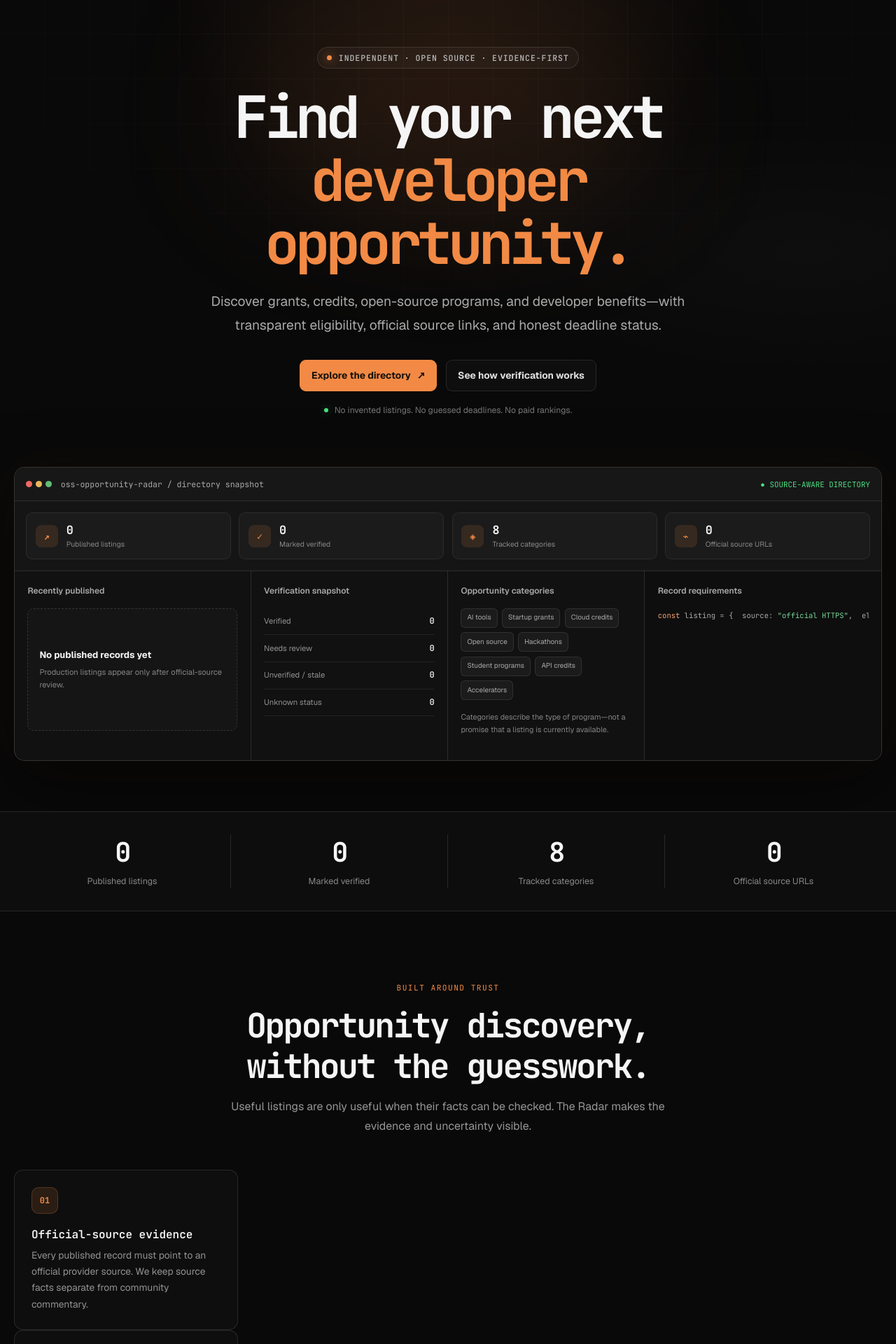
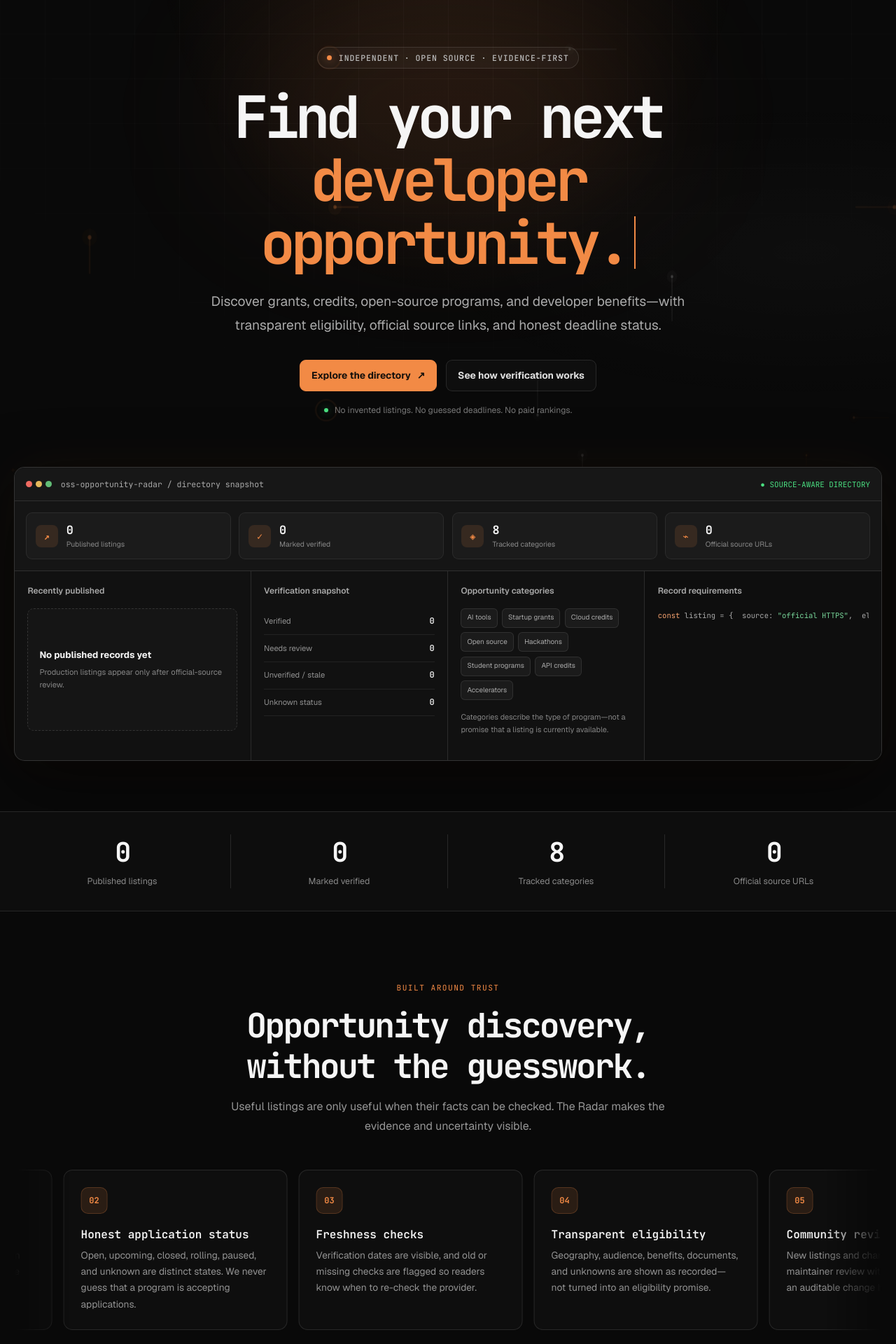
Before and after one commit to nameisrockstar-code/oss-opportunity-radar, a Next.js app: page / in a window 1280 px wide. Shown: the part 80-2000 px from the top of the page at 70% size. Built offline with nearby package versions, Linux system fonts and the light colour scheme.

Commit message:
Bring back animated hero and scrolling feature rail

```diff
--- a/src/app/page.tsx
+++ b/src/app/page.tsx
@@ -1,5 +1,7 @@
 import Link from 'next/link';
 import { OpportunityCard } from '@/components/opportunity-card';
+import { GridPulse } from '@/components/grid-pulse';
+import { TypewriterText } from '@/components/typewriter-text';
 import { loadOpportunities } from '@/lib/opportunities';
 import { categories } from '@/lib/schema';
 
@@ -63,10 +65,11 @@ export default function Home() {
       <section className="hero">
         <div className="hero-grid" aria-hidden="true" />
         <div className="hero-glow" aria-hidden="true" />
+        <GridPulse />
         <div className="shell hero-inner">
           <div className="hero-copy">
             <span className="eyebrow"><span className="live-dot" /> Independent · Open source · Evidence-first</span>
-            <h1>Find your next <span className="accent-text">developer opportunity.</span></h1>
+            <h1>Find your next <span className="accent-text"><TypewriterText text="developer opportunity." /></span></h1>
             <p className="hero-description">
               Discover grants, credits, open-source programs, and developer benefits—with transparent eligibility,
               official source links, and honest deadline status.
@@ -161,7 +164,10 @@ export default function Home() {
             <h2>Opportunity discovery, without the guesswork.</h2>
             <p>Useful listings are only useful when their facts can be checked. The Radar makes the evidence and uncertainty visible.</p>
           </div>
-          <div className="feature-grid">
+          <div className="feature-marquee" aria-label="Opportunity Radar features">
+            <div className="feature-track">
+              {[false, true].map((duplicate) => (
+                <div className="feature-set" key={duplicate ? 'duplicate' : 'original'} aria-hidden={duplicate}>
                   {features.map((feature) => (
                     <article className="feature-card" key={feature.number}>
                       <span className="feature-number">{feature.number}</span>
@@ -169,6 +175,9 @@ export default function Home() {
                       <p>{feature.description}</p>
                     </article>
                   ))}
+                </div>
+              ))}
+            </div>
           </div>
         </div>
       </section>
```
Lines whose indentation alone changed are shown as unchanged.
